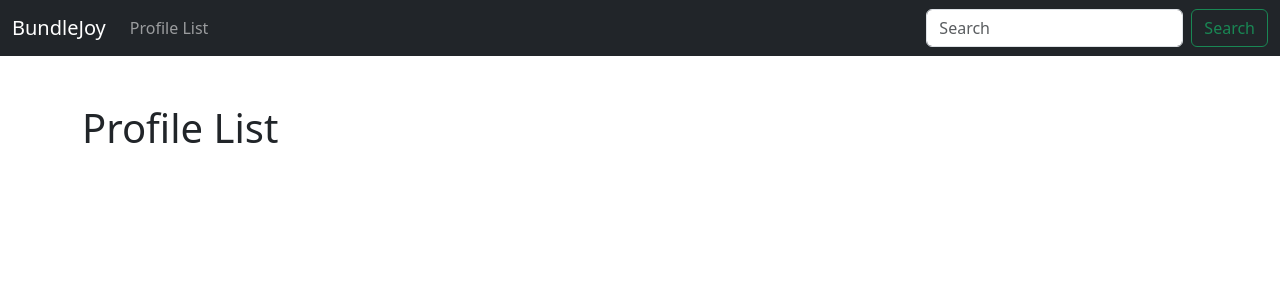
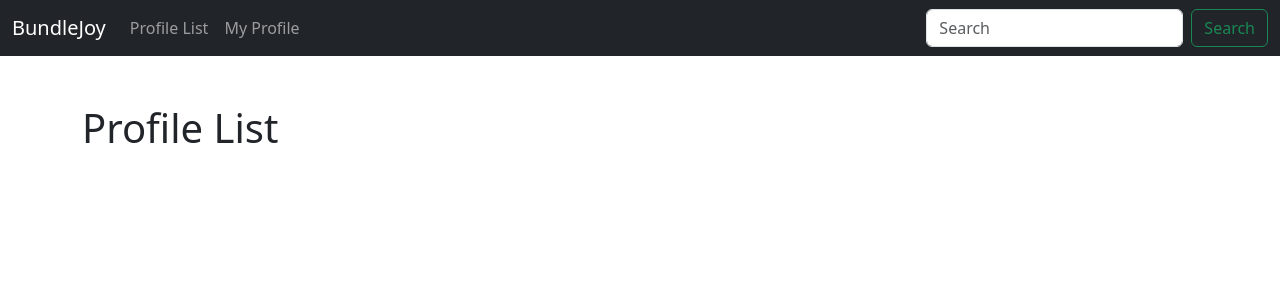
Before and after one commit to dfloresca/bundlejoy, a Django app: page /profile_list/ in a window 1280 px wide. Shown: the top 300 px of the page. Run offline with Django 5.2, Linux system fonts and the light colour scheme; the visitor is signed in with stand-in values (Sample User, id 1); data comes from the database, SQL or seed files in the repository.

Commit message:
feat: Added is_authenticated display myprofile to navbar

```diff
--- a/social/templates/navbar.html
+++ b/social/templates/navbar.html
@@ -10,7 +10,11 @@
                 <li class="nav-item">
                     <a class="nav-link" href="{% url 'profile_list' %}">Profile List</a>
                 </li>
-
+                {% if user.is_authenticated %}
+                <li class="nav-item">
+                    <a class="nav-link" href="{% url 'profile' request.user.id %}">My Profile</a>
+                </li>
+                {% endif %}
             </ul>
             <form class="d-flex" role="search">
                 <input class="form-control me-2" type="search" placeholder="Search" aria-label="Search">
```
